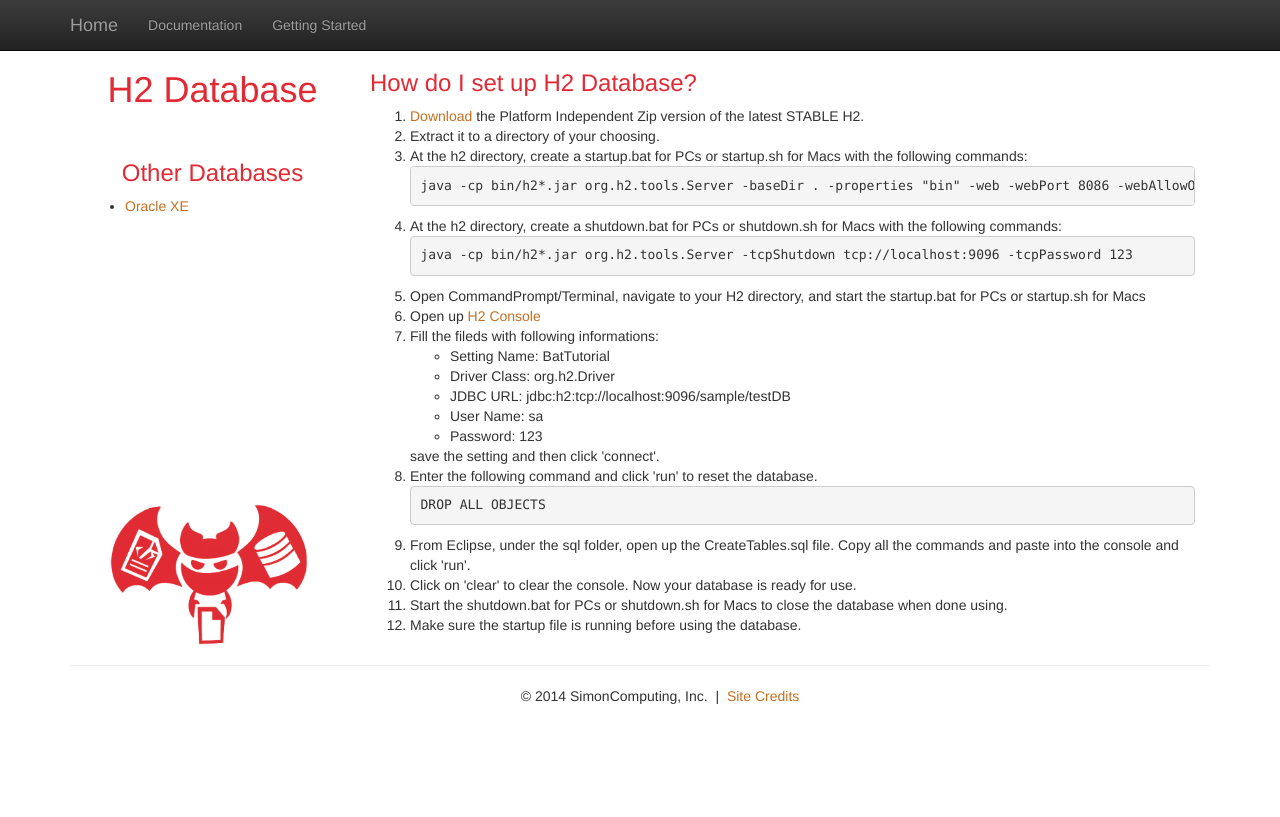
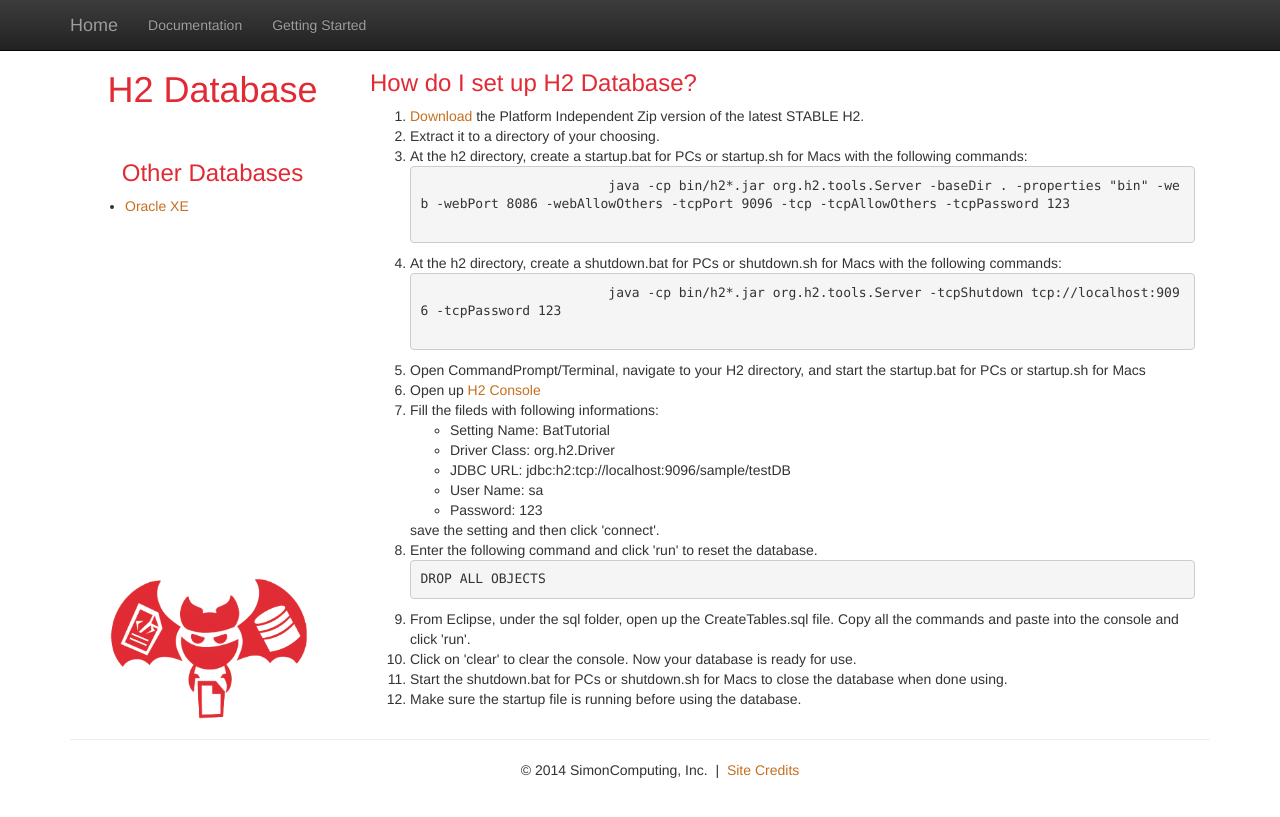
Before and after one commit to BatGen/batgen.github.io, a Jekyll site: the page built from H2.md, in a window 1280 px wide. Shown: the top 817 px of the page. Built offline with Jekyll 4.4.1, drawn with Linux system fonts in a browser that asks for light colours; nearby versions of some CDN libraries; library files that are not in the unit come from our copies.

Commit message:
changed to markdown

```diff
--- a/H2.html
+++ b/H2.md
@@ -25,11 +25,15 @@
 
 			<li>At the h2 directory, create a startup.bat for PCs or startup.sh
 			for Macs with the following commands:
-			<pre>java -cp bin/h2*.jar org.h2.tools.Server -baseDir . -properties "bin" -web -webPort 8086 -webAllowOthers -tcpPort 9096 -tcp -tcpAllowOthers -tcpPassword 123 </pre> </li>
+			{% highlight ruby %}
+			java -cp bin/h2*.jar org.h2.tools.Server -baseDir . -properties "bin" -web -webPort 8086 -webAllowOthers -tcpPort 9096 -tcp -tcpAllowOthers -tcpPassword 123
+			{% endhighlight %}</li>
 
 			<li>At the h2 directory, create a shutdown.bat for PCs or shutdown.sh
 			for Macs with the following commands:
-			<pre>java -cp bin/h2*.jar org.h2.tools.Server -tcpShutdown tcp://localhost:9096 -tcpPassword 123</pre> </li>
+			{% highlight ruby %}
+			java -cp bin/h2*.jar org.h2.tools.Server -tcpShutdown tcp://localhost:9096 -tcpPassword 123
+			{% endhighlight %}</li>
 
 			<li>Open CommandPrompt/Terminal, navigate to your H2 directory,
 			and start the startup.bat for PCs or startup.sh for Macs</li>
@@ -48,7 +52,7 @@
 			</li>
 
 			<li>Enter the following command and click 'run' to reset the database.
-			<pre>DROP ALL OBJECTS </pre></li>
+			{% highlight ruby %}DROP ALL OBJECTS {% endhighlight %}</li>
 
 			<li>From Eclipse, under the sql folder, open up the CreateTables.sql file.
 			Copy all the commands and paste into the console and click 'run'.</li>
```
Also changed, not shown: Oracle.md (renamed from Oracle.html, +4 -4 lines).
